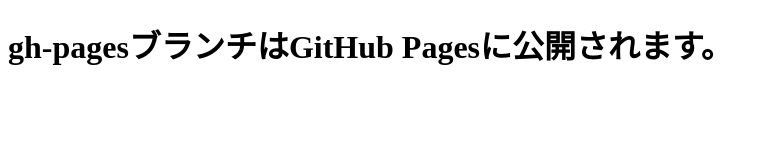
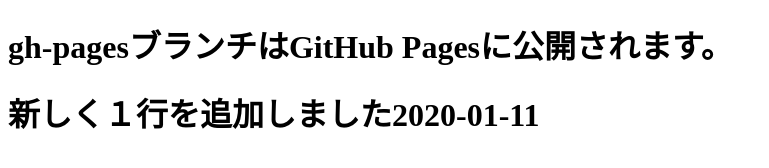
Before and after one commit to kou285/study-git, a plain HTML site: page index.html in a window 1280 px wide. Shown: the whole page, without its empty margins (0-769 px from the left). Drawn offline with Linux system fonts and the light colour scheme.

Commit message:
段落を追加2020-01-11

```diff
--- a/index.html
+++ b/index.html
@@ -6,5 +6,6 @@
 </head>
 <body>
   <h1>gh-pagesブランチはGitHub Pagesに公開されます。</h1>
+  <h1>新しく１行を追加しました2020-01-11</h1>
 </body>
 </html>
```
